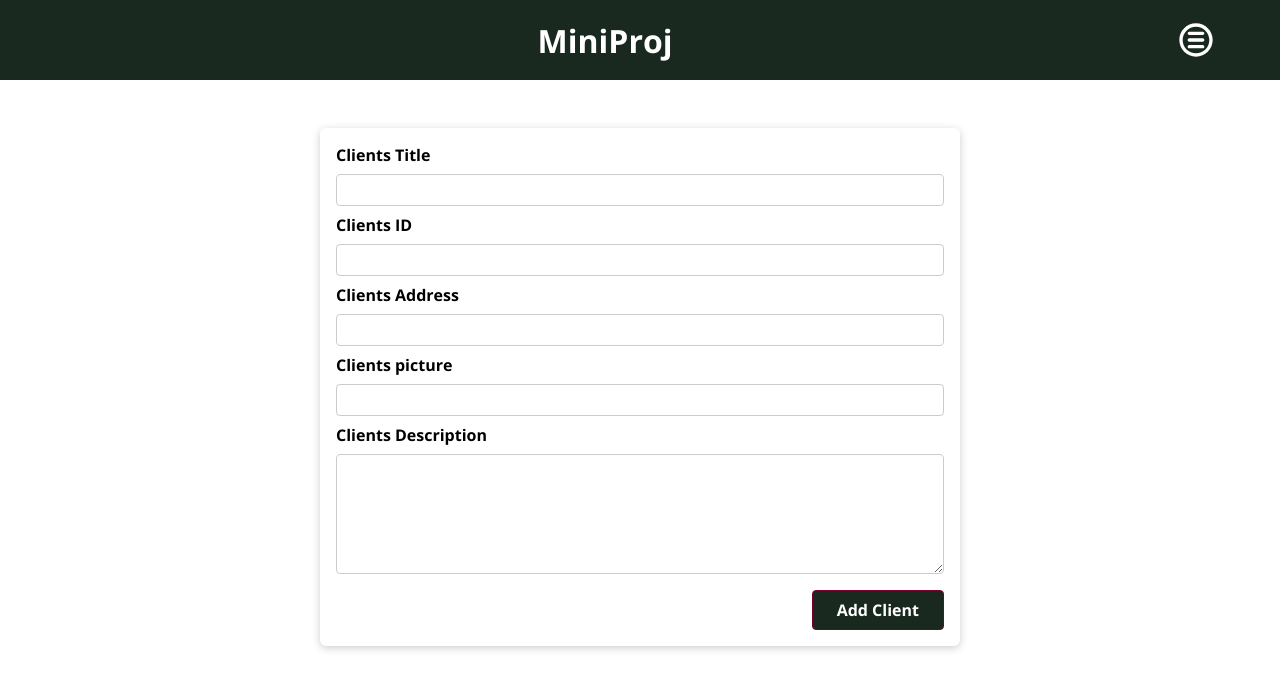
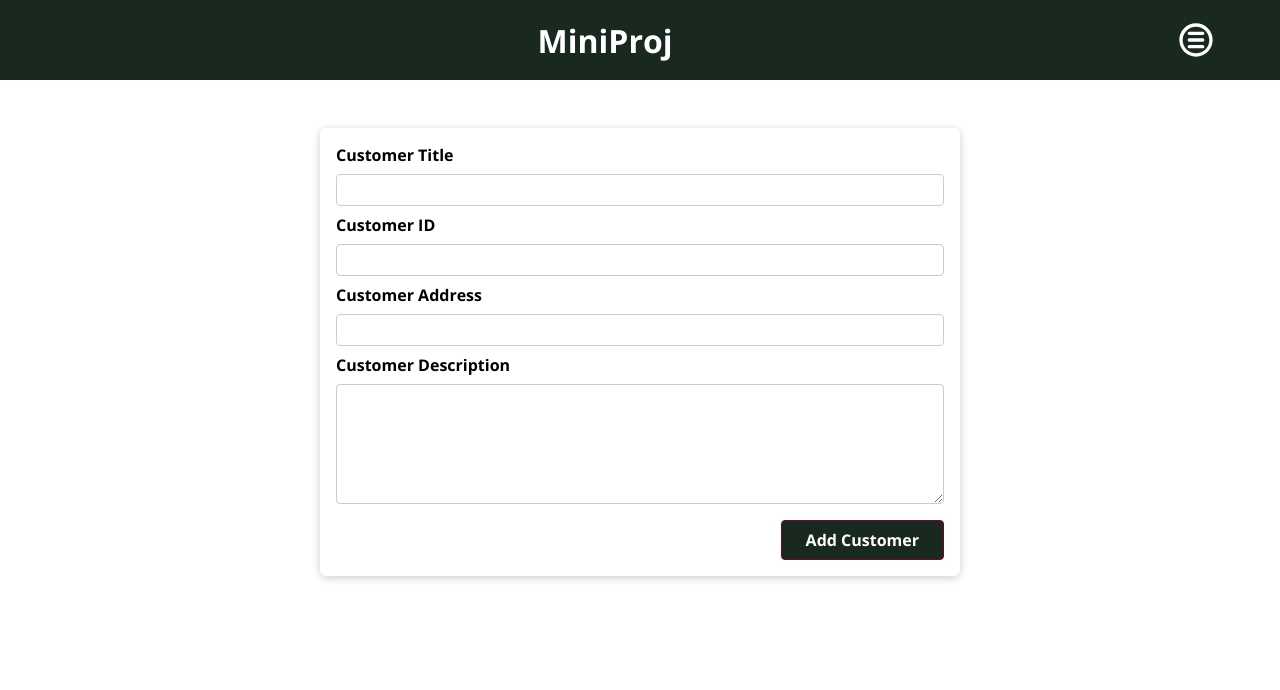
Before and after one commit to DCoen23/FullStackProject, a Next.js app in the folder FYP-ISLT-main/: page /new-client in a window 1280 px wide. Shown: the top 690 px of the page. Built offline with nearby package versions, Linux system fonts and the light colour scheme.

Commit message:
fixed back end

```diff
--- a/FYP-ISLT-main/components/clients/ClientList.js
+++ b/FYP-ISLT-main/components/clients/ClientList.js
@@ -4,7 +4,7 @@ import classes from './ClientList.module.css';
 function ClientList(props) {
   return (
     <ul className={classes.list}>
-      {props.client.map((client) => (
+      {props.clients.map((client) => (
         <ClientItem
           key={client.meetingId}
           id={client.meetingId}
--- a/FYP-ISLT-main/components/clients/NewClientForm.js
+++ b/FYP-ISLT-main/components/clients/NewClientForm.js
@@ -7,7 +7,6 @@ function NewClientForm(props) {
   const titleInputRef = useRef();
   const idInputRef = useRef();
   const addressInputRef = useRef();
-  const imageInputRef = useRef();
   const descriptionInputRef = useRef();
 
   function submitHandler(event) {
@@ -16,15 +15,13 @@ function NewClientForm(props) {
     const enteredTitle = titleInputRef.current.value;
     const enteredId = idInputRef.current.value;
     const enteredAddress = addressInputRef.current.value;
-    const enteredImage = imageInputRef.current.value;
     const enteredDescription = descriptionInputRef.current.value;
 
     const ClientData = {
-      ClientId: enteredTitle,
+      clientId: enteredTitle,
       title: enteredTitle,
       id: enteredId,
       address: enteredAddress,
-      image: enteredImage,
       description: enteredDescription,
     };
 
@@ -35,23 +32,19 @@ function NewClientForm(props) {
     <Card>
       <form className={classes.form} onSubmit={submitHandler}>
         <div className={classes.control}>
-          <label htmlFor='title'>Clients Title</label>
+          <label htmlFor='title'>Customer Title</label>
           <input type='text' required id='title' ref={titleInputRef} />
         </div>
         <div className={classes.control}>
-          <label htmlFor='id'>Clients ID</label>
+          <label htmlFor='id'>Customer ID</label>
           <input type='text' required id='id' ref={idInputRef} />
         </div>
         <div className={classes.control}>
-          <label htmlFor='address'>Clients Address</label>
+          <label htmlFor='address'>Customer Address</label>
           <input type='text' required id='address' ref={addressInputRef} />
         </div>
         <div className={classes.control}>
-          <label htmlFor='image'>Clients picture</label>
-          <input type='url' required id='image' ref={imageInputRef} />
-        </div>
-        <div className={classes.control}>
-          <label htmlFor='description'>Clients Description</label>
+          <label htmlFor='description'>Customer Description</label>
           <textarea
             id='description'
             required
@@ -60,7 +53,7 @@ function NewClientForm(props) {
           ></textarea>
         </div>
         <div className={classes.actions}>
-          <button>Add Client</button>
+          <button>Add Customer</button>
         </div>
       </form>
     </Card>
--- a/FYP-ISLT-main/components/clients/NewClientForm.module.css
+++ b/FYP-ISLT-main/components/clients/NewClientForm.module.css
@@ -40,6 +40,6 @@
 
 .actions button:hover,
 .actions button:active {
-  background-color: #a50e48;
-  border-color: #a50e48;
+  background-color:  #639778;
+  border-color:  #639778;
 }
```
